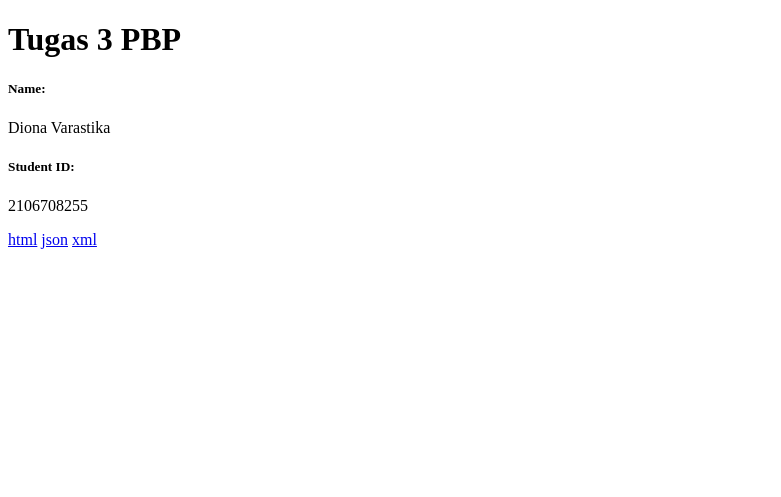
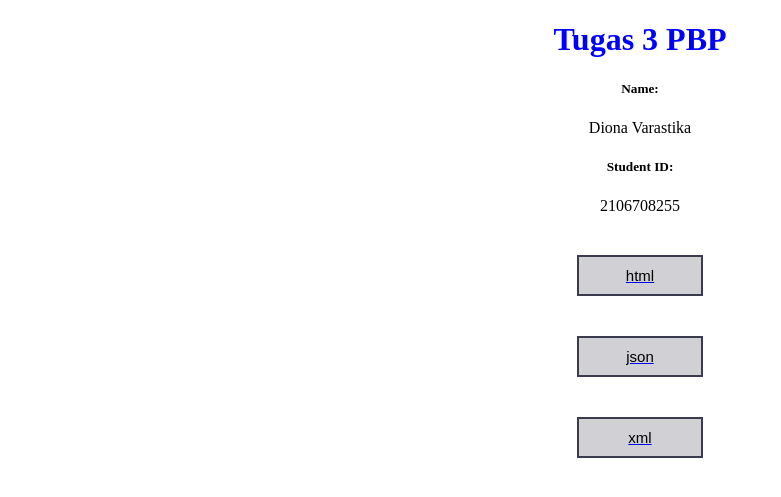
Before and after one commit to dionavaras/tugas-2-pbp, a Django app: page /mywatchlist/ in a window 1280 px wide. Shown: the top 497 px of the page, without its empty margins (0-781 px from the left). Run offline with Django 4.2, Linux system fonts and the light colour scheme.

Commit message:
tugas 3 done

```diff
--- a/mywatchlist/templates/watchlink.html
+++ b/mywatchlist/templates/watchlink.html
@@ -1,6 +1,27 @@
 {% extends 'base.html' %}
 
 {% block content %}
+
+<style>
+    h1 {
+        color: blue;
+    }
+
+    h5, p, h1 {
+        text-align: center;
+    }
+
+    button {
+        display: block;
+        margin: 40px auto;
+        width: 10%;
+        padding: 10px;
+        font-size: 15px;
+        background: #d0d0d5;
+        border: 2px solid #3b3b4f;
+    }
+</style>
+
 <h1>Tugas 3 PBP</h1>
 
 <h5>Name: </h5>
@@ -9,8 +30,8 @@
 <h5>Student ID: </h5>
 <p>{{npm}}</p>
 
-<a href="/mywatchlist/html">html</a>
-<a href="/mywatchlist/json">json</a>
-<a href="/mywatchlist/xml">xml</a>
+<a href="/mywatchlist/html"><button>html</button></a>
+<a href="/mywatchlist/json"><button>json</button></a>
+<a href="/mywatchlist/xml"><button>xml</button></a>
 
 {% endblock content %}
```
Also changed, not shown: mywatchlist/templates/mywatchlist.html (+8 -5 lines).
